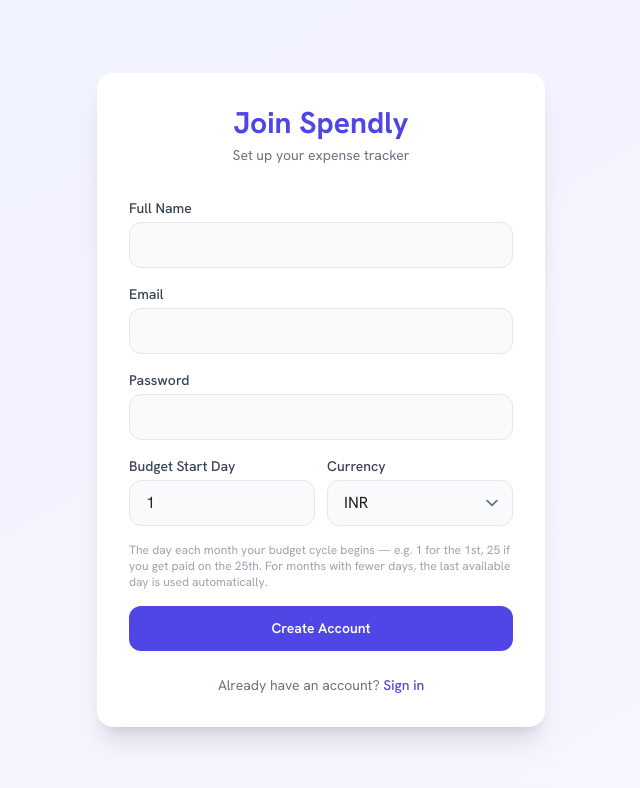
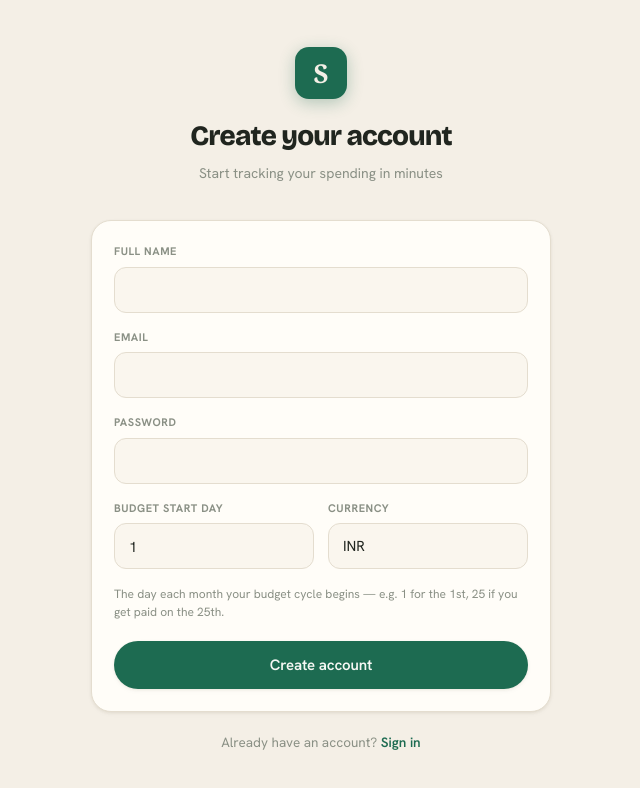
Before and after one commit to Bishnu59273/Spendly, a React (Vite) app in the folder client/: page /register in a window 1280 px wide. Shown: the top 788 px of the page, without its empty margins (319-959 px from the left). Built offline with nearby package versions, Linux system fonts and the light colour scheme.

Commit message:
design update : login, register

```diff
--- a/client/src/pages/Login.jsx
+++ b/client/src/pages/Login.jsx
@@ -1,6 +1,17 @@
 import { useState } from "react";
 import { Link, useNavigate } from "react-router-dom";
 import { useLogin } from "../api/auth.js";
+
+const inp = {
+  width: "100%", height: 46, padding: "0 14px",
+  borderRadius: "var(--r-sm)", border: "1px solid var(--line)",
+  background: "var(--surface-2)", color: "var(--ink)", fontSize: 14.5, outline: "none",
+  fontFamily: "var(--body)",
+};
+const lbl = {
+  display: "block", fontSize: 11, fontWeight: 700, letterSpacing: "0.05em",
+  textTransform: "uppercase", color: "var(--ink-3)", marginBottom: 7,
+};
 
 export default function Login() {
   const navigate = useNavigate();
@@ -22,49 +33,57 @@
   };
 
   return (
-    <div className="min-h-screen flex items-center justify-center bg-gradient-to-br from-indigo-50 to-purple-50 dark:from-gray-950 dark:to-gray-900 p-4">
-      <div className="w-full max-w-md bg-white dark:bg-gray-900 rounded-2xl shadow-xl p-8">
-        <div className="text-center mb-8">
-          <h1 className="text-3xl font-bold text-indigo-600">Spendly</h1>
-          <p className="text-gray-500 mt-1">Track your spending, your way</p>
+    <div style={{
+      minHeight: "100vh", display: "flex", alignItems: "center", justifyContent: "center",
+      background: "var(--bg)", padding: 24,
+    }}>
+      <div style={{ width: "100%", maxWidth: 420 }}>
+        {/* Brand mark */}
+        <div style={{ textAlign: "center", marginBottom: 36 }}>
+          <div style={{
+            width: 52, height: 52, borderRadius: 14, background: "var(--brand)",
+            display: "grid", placeItems: "center", margin: "0 auto 16px",
+            boxShadow: "0 4px 16px color-mix(in srgb, var(--brand) 30%, transparent)",
+          }}>
+            <span style={{ fontFamily: "Georgia, serif", fontSize: 26, fontWeight: 700, color: "#f4efe6", lineHeight: 1 }}>S</span>
+          </div>
+          <div className="sp-display" style={{ fontSize: 28, fontWeight: 800, color: "var(--ink)", letterSpacing: "-0.03em", marginBottom: 6 }}>
+            Welcome back
+          </div>
+          <div style={{ fontSize: 14, color: "var(--ink-3)" }}>Sign in to your Spendly account</div>
         </div>
 
-        <form onSubmit={handleSubmit} className="space-y-4">
+        {/* Card */}
+        <div className="sp-card sp-card-pad" style={{ display: "flex", flexDirection: "column", gap: 18 }}>
           {error && (
-            <p className="text-sm text-red-500 bg-red-50 dark:bg-red-900/20 rounded-lg px-3 py-2">{error}</p>
+            <div style={{ fontSize: 13, color: "var(--neg)", background: "color-mix(in srgb, var(--neg) 10%, transparent)", borderRadius: "var(--r-sm)", padding: "10px 14px" }}>
+              {error}
+            </div>
           )}
+
+          <form onSubmit={handleSubmit} style={{ display: "flex", flexDirection: "column", gap: 16 }}>
             <div>
-            <label className="block text-sm font-medium text-gray-700 dark:text-gray-300 mb-1">Email</label>
-            <input
-              type="email"
-              required
-              value={form.email}
-              onChange={(e) => set("email", e.target.value)}
-              className="w-full rounded-xl border border-gray-200 dark:border-gray-700 bg-gray-50 dark:bg-gray-800 px-4 py-2.5 focus:outline-none focus:ring-2 focus:ring-indigo-500"
-            />
+              <label style={lbl}>Email</label>
+              <input type="email" required autoComplete="email" value={form.email} onChange={(e) => set("email", e.target.value)} style={inp} />
             </div>
             <div>
-            <label className="block text-sm font-medium text-gray-700 dark:text-gray-300 mb-1">Password</label>
-            <input
-              type="password"
-              required
-              value={form.password}
-              onChange={(e) => set("password", e.target.value)}
-              className="w-full rounded-xl border border-gray-200 dark:border-gray-700 bg-gray-50 dark:bg-gray-800 px-4 py-2.5 focus:outline-none focus:ring-2 focus:ring-indigo-500"
-            />
+              <label style={lbl}>Password</label>
+              <input type="password" required autoComplete="current-password" value={form.password} onChange={(e) => set("password", e.target.value)} style={inp} />
             </div>
             <button
               type="submit"
               disabled={login.isPending}
-            className="w-full rounded-xl bg-indigo-600 hover:bg-indigo-700 text-white font-semibold py-3 mt-2 transition-colors disabled:opacity-60"
+              className="sp-btn sp-btn-primary"
+              style={{ width: "100%", height: 48, justifyContent: "center", fontSize: 15, marginTop: 4 }}
             >
-            {login.isPending ? "Signing in..." : "Sign In"}
+              {login.isPending ? "Signing in…" : "Sign in"}
             </button>
           </form>
+        </div>
 
-        <p className="text-center text-sm text-gray-500 mt-6">
+        <p style={{ textAlign: "center", fontSize: 13.5, color: "var(--ink-3)", marginTop: 20 }}>
           No account?{" "}
-          <Link to="/register" className="text-indigo-600 font-medium hover:underline">
+          <Link to="/register" style={{ color: "var(--brand)", fontWeight: 600, textDecoration: "none" }}>
             Create one
           </Link>
         </p>
--- a/client/src/pages/Register.jsx
+++ b/client/src/pages/Register.jsx
@@ -3,6 +3,17 @@
 import { useRegister } from "../api/auth.js";
 
 const CURRENCIES = ["INR", "USD", "EUR", "GBP", "JPY", "AUD", "CAD", "SGD"];
+
+const inp = {
+  width: "100%", height: 46, padding: "0 14px",
+  borderRadius: "var(--r-sm)", border: "1px solid var(--line)",
+  background: "var(--surface-2)", color: "var(--ink)", fontSize: 14.5, outline: "none",
+  fontFamily: "var(--body)",
+};
+const lbl = {
+  display: "block", fontSize: 11, fontWeight: 700, letterSpacing: "0.05em",
+  textTransform: "uppercase", color: "var(--ink-3)", marginBottom: 7,
+};
 
 export default function Register() {
   const navigate = useNavigate();
@@ -26,71 +37,61 @@
   };
 
   return (
-    <div className="min-h-screen flex items-center justify-center bg-gradient-to-br from-indigo-50 to-purple-50 dark:from-gray-950 dark:to-gray-900 p-4">
-      <div className="w-full max-w-md bg-white dark:bg-gray-900 rounded-2xl shadow-xl p-8">
-        <div className="text-center mb-8">
-          <h1 className="text-3xl font-bold text-indigo-600">Join Spendly</h1>
-          <p className="text-gray-500 mt-1">Set up your expense tracker</p>
+    <div style={{
+      minHeight: "100vh", display: "flex", alignItems: "center", justifyContent: "center",
+      background: "var(--bg)", padding: 24,
+    }}>
+      <div style={{ width: "100%", maxWidth: 460 }}>
+        {/* Brand mark */}
+        <div style={{ textAlign: "center", marginBottom: 36 }}>
+          <div style={{
+            width: 52, height: 52, borderRadius: 14, background: "var(--brand)",
+            display: "grid", placeItems: "center", margin: "0 auto 16px",
+            boxShadow: "0 4px 16px color-mix(in srgb, var(--brand) 30%, transparent)",
+          }}>
+            <span style={{ fontFamily: "Georgia, serif", fontSize: 26, fontWeight: 700, color: "#f4efe6", lineHeight: 1 }}>S</span>
+          </div>
+          <div className="sp-display" style={{ fontSize: 28, fontWeight: 800, color: "var(--ink)", letterSpacing: "-0.03em", marginBottom: 6 }}>
+            Create your account
+          </div>
+          <div style={{ fontSize: 14, color: "var(--ink-3)" }}>Start tracking your spending in minutes</div>
         </div>
 
-        <form onSubmit={handleSubmit} className="space-y-4">
+        {/* Card */}
+        <div className="sp-card sp-card-pad" style={{ display: "flex", flexDirection: "column", gap: 18 }}>
           {error && (
-            <p className="text-sm text-red-500 bg-red-50 dark:bg-red-900/20 rounded-lg px-3 py-2">{error}</p>
+            <div style={{ fontSize: 13, color: "var(--neg)", background: "color-mix(in srgb, var(--neg) 10%, transparent)", borderRadius: "var(--r-sm)", padding: "10px 14px" }}>
+              {error}
+            </div>
           )}
+
+          <form onSubmit={handleSubmit} style={{ display: "flex", flexDirection: "column", gap: 16 }}>
             <div>
-            <label className="block text-sm font-medium text-gray-700 dark:text-gray-300 mb-1">Full Name</label>
+              <label style={lbl}>Full name</label>
+              <input type="text" required autoComplete="name" value={form.name} onChange={(e) => set("name", e.target.value)} style={inp} />
+            </div>
+            <div>
+              <label style={lbl}>Email</label>
+              <input type="email" required autoComplete="email" value={form.email} onChange={(e) => set("email", e.target.value)} style={inp} />
+            </div>
+            <div>
+              <label style={lbl}>Password</label>
+              <input type="password" required minLength={6} autoComplete="new-password" value={form.password} onChange={(e) => set("password", e.target.value)} style={inp} />
+            </div>
+
+            <div style={{ display: "grid", gridTemplateColumns: "1fr 1fr", gap: 14 }}>
+              <div>
+                <label style={lbl}>Budget start day</label>
                 <input
-              type="text"
-              required
-              value={form.name}
-              onChange={(e) => set("name", e.target.value)}
-              className="w-full rounded-xl border border-gray-200 dark:border-gray-700 bg-gray-50 dark:bg-gray-800 px-4 py-2.5 focus:outline-none focus:ring-2 focus:ring-indigo-500"
+                  type="number" min="1" max="31" required
+                  value={form.salaryDay}
+                  onChange={(e) => set("salaryDay", e.target.value)}
+                  style={inp}
                 />
               </div>
               <div>
-            <label className="block text-sm font-medium text-gray-700 dark:text-gray-300 mb-1">Email</label>
-            <input
-              type="email"
-              required
-              value={form.email}
-              onChange={(e) => set("email", e.target.value)}
-              className="w-full rounded-xl border border-gray-200 dark:border-gray-700 bg-gray-50 dark:bg-gray-800 px-4 py-2.5 focus:outline-none focus:ring-2 focus:ring-indigo-500"
-            />
-          </div>
-          <div>
-            <label className="block text-sm font-medium text-gray-700 dark:text-gray-300 mb-1">Password</label>
-            <input
-              type="password"
-              required
-              minLength={6}
-              value={form.password}
-              onChange={(e) => set("password", e.target.value)}
-              className="w-full rounded-xl border border-gray-200 dark:border-gray-700 bg-gray-50 dark:bg-gray-800 px-4 py-2.5 focus:outline-none focus:ring-2 focus:ring-indigo-500"
-            />
-          </div>
-
-          <div className="grid grid-cols-2 gap-3">
-            <div>
-              <label className="block text-sm font-medium text-gray-700 dark:text-gray-300 mb-1">
-                Budget Start Day
-              </label>
-              <input
-                type="number"
-                min="1"
-                max="31"
-                required
-                value={form.salaryDay}
-                onChange={(e) => set("salaryDay", e.target.value)}
-                className="w-full rounded-xl border border-gray-200 dark:border-gray-700 bg-gray-50 dark:bg-gray-800 px-4 py-2.5 focus:outline-none focus:ring-2 focus:ring-indigo-500"
-              />
-            </div>
-            <div>
-              <label className="block text-sm font-medium text-gray-700 dark:text-gray-300 mb-1">Currency</label>
-              <select
-                value={form.currency}
-                onChange={(e) => set("currency", e.target.value)}
-                className="w-full rounded-xl border border-gray-200 dark:border-gray-700 bg-gray-50 dark:bg-gray-800 px-4 py-2.5 focus:outline-none focus:ring-2 focus:ring-indigo-500"
-              >
+                <label style={lbl}>Currency</label>
+                <select value={form.currency} onChange={(e) => set("currency", e.target.value)} style={{ ...inp, cursor: "pointer" }}>
                   {CURRENCIES.map((c) => (
                     <option key={c} value={c}>{c}</option>
                   ))}
@@ -98,22 +99,24 @@
               </div>
             </div>
 
-          <p className="text-xs text-gray-400">
-            The day each month your budget cycle begins — e.g. 1 for the 1st, 25 if you get paid on the 25th. For months with fewer days, the last available day is used automatically.
-          </p>
+            <div style={{ fontSize: 12, color: "var(--ink-3)", lineHeight: 1.5 }}>
+              The day each month your budget cycle begins — e.g. 1 for the 1st, 25 if you get paid on the 25th.
+            </div>
 
             <button
               type="submit"
               disabled={register.isPending}
-            className="w-full rounded-xl bg-indigo-600 hover:bg-indigo-700 text-white font-semibold py-3 mt-2 transition-colors disabled:opacity-60"
+              className="sp-btn sp-btn-primary"
+              style={{ width: "100%", height: 48, justifyContent: "center", fontSize: 15, marginTop: 4 }}
             >
-            {register.isPending ? "Creating account..." : "Create Account"}
+              {register.isPending ? "Creating account…" : "Create account"}
             </button>
           </form>
+        </div>
 
-        <p className="text-center text-sm text-gray-500 mt-6">
+        <p style={{ textAlign: "center", fontSize: 13.5, color: "var(--ink-3)", marginTop: 20 }}>
           Already have an account?{" "}
-          <Link to="/login" className="text-indigo-600 font-medium hover:underline">
+          <Link to="/login" style={{ color: "var(--brand)", fontWeight: 600, textDecoration: "none" }}>
             Sign in
           </Link>
         </p>
```
Lines whose indentation alone changed are shown as unchanged.
